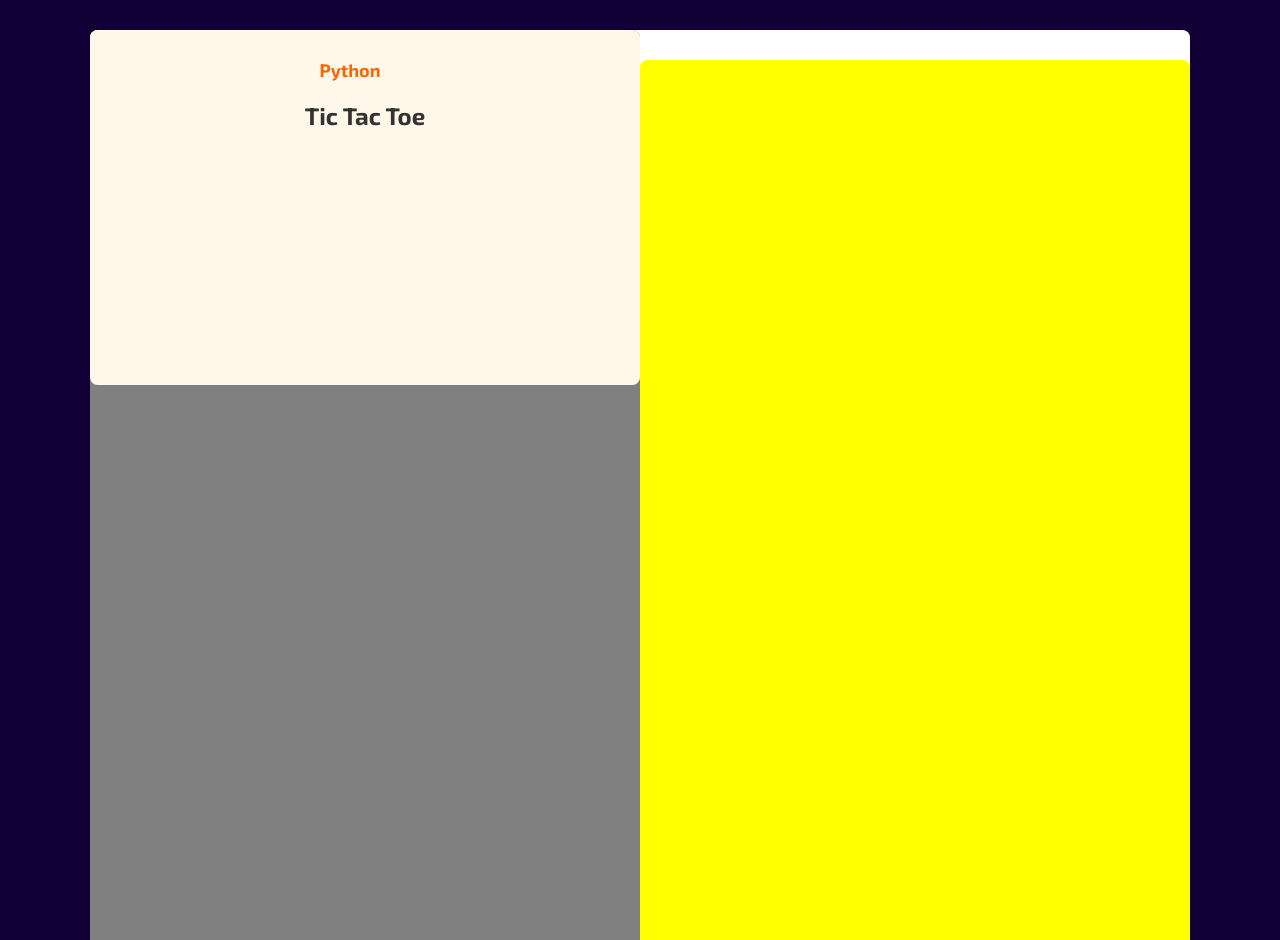
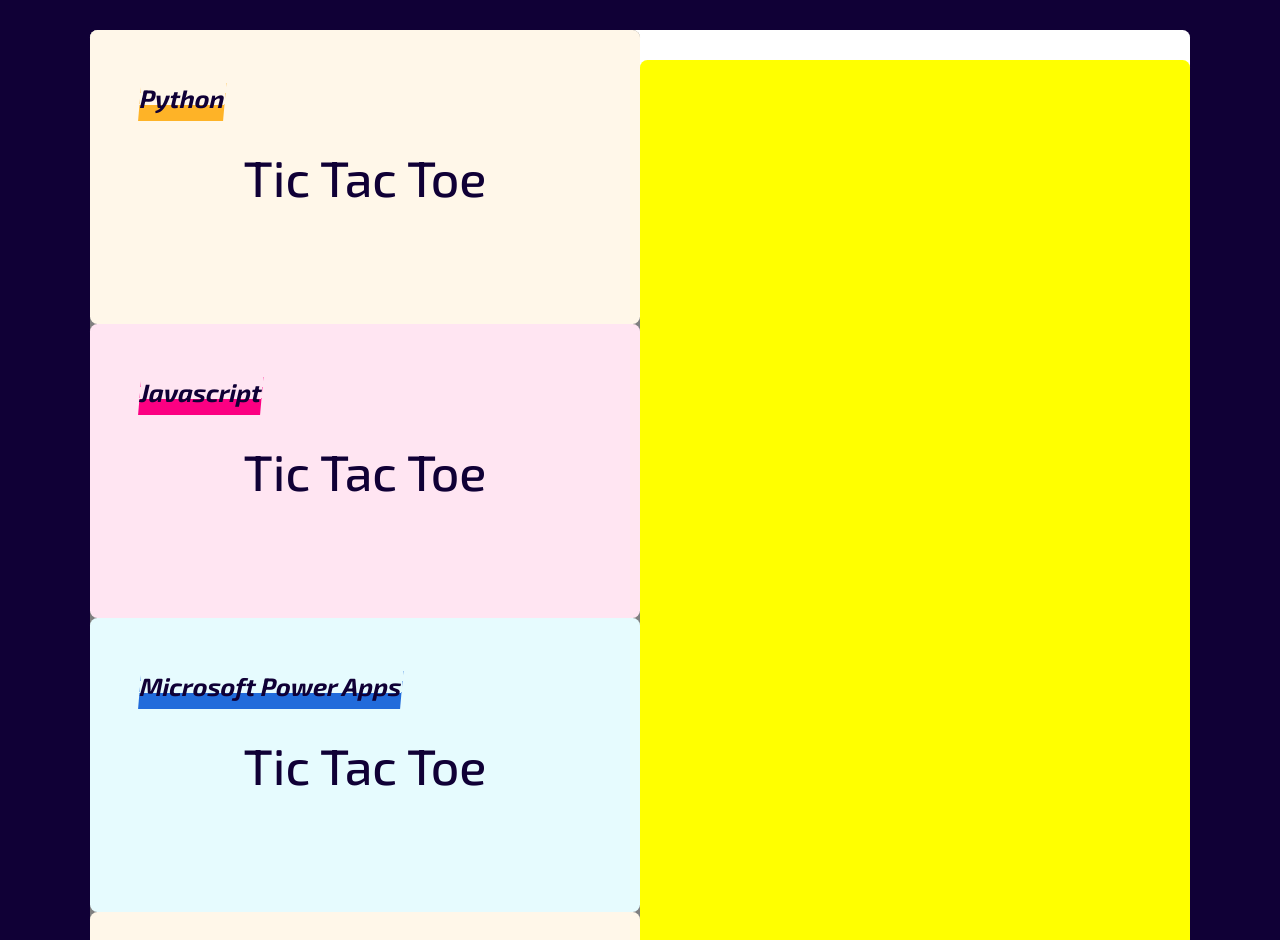
Before and after one commit to BalthazarCoq/BalthazarCoq.github.io, a website: page index.html in a window 1280 px wide. Shown: the part 1860-2800 px from the top of the page. Drawn offline with nearby package versions, Linux system fonts and the light colour scheme.

Commit message:
Cards projects

```diff
--- a/custom.css
+++ b/custom.css
@@ -109,6 +109,7 @@ p {
   box-shadow:
     inset 0 -0.5rem 0 var(--tertiary),
     0 0.3rem 0 var(--tertiary);
+  transform: skew(-5deg);
 }
 
 .btn {
@@ -430,25 +431,67 @@ h2.project-title {
   width: 90%;
   border-radius: 0.75rem;
   padding: 5%;
+  position: relative;
+  display: flex;
 }
 
 #card-left-1 {
   background-color: var(--tertiary-10);
 }
-
-h3.title {
-  font-size: 24px;
-  color: #333;
-  margin: 8px 0 0;
+#card-left-2 {
+  background-color: var(--secondary-10);
+}
+#card-left-3 {
+  background-color: var(--primary-10);
 }
 
 span.category {
-  align-items: left;
-  color: #ff6600;
+  position: absolute;
+  top: 0;
+  left: 0;
+  color: var(--dark);
   font-weight: bold;
-  margin: 0 5rem 5rem 2rem;
+  margin: 5rem 0rem 5rem 5rem;
+  font-size: 2.5rem;
 }
 
+h3.title {
+  position: absolute;
+  top: 50%;
+  left: 50%;
+  transform: translate(-50%, -50%); /* Center the child */
+  font-size: 24px;
+  color: var(--dark);
+  margin: 0 0 0 0;
+  font-size: 5rem;
+  font-weight: 500;
+}
+
+span.category {
+  position: absolute;
+  top: 0;
+  left: 0;
+  color: var(--dark);
+  font-weight: bold;
+  margin: 5rem 5rem 5rem 5rem;
+}
+.category.highlight-box-shadow.primary {
+  box-shadow:
+    inset 0 -1.3rem 0 var(--primary),
+    0 0.3rem 0 var(--primary);
+}
+
+.category.highlight-box-shadow.secondary {
+  box-shadow:
+    inset 0 -1.3rem 0 var(--secondary),
+    0 0.3rem 0 var(--secondary);
+}
+
+.category.highlight-box-shadow.tertiary {
+  box-shadow:
+    inset 0 -1.3rem 0 var(--tertiary),
+    0 0.3rem 0 var(--tertiary);
+}
 .up {
-  text-align: right;
+  margin: 15rem;
 }
--- a/index.html
+++ b/index.html
@@ -186,7 +186,29 @@
       <div class="project-cards">
         <div class="project-column left">
           <div class="project-card left" id="card-left-1">
-            <span class="category">Python</span>
+            <span class="category highlight-box-shadow tertiary">Python</span>
+            <h3 class="title">Tic Tac Toe</h3>
+          </div>
+          <div class="project-card left" id="card-left-2">
+            <span class="category highlight-box-shadow secondary"
+              >Javascript</span
+            >
+            <h3 class="title">Tic Tac Toe</h3>
+          </div>
+          <div class="project-card left" id="card-left-3">
+            <span class="category highlight-box-shadow primary"
+              >Microsoft Power Apps</span
+            >
+            <h3 class="title">Tic Tac Toe</h3>
+          </div>
+          <div class="project-card left" id="card-left-1">
+            <span class="category highlight-box-shadow tertiary">Python</span>
+            <h3 class="title">Tic Tac Toe</h3>
+          </div>
+          <div class="project-card left" id="card-left-2">
+            <span class="category highlight-box-shadow secondary"
+              >Javascript</span
+            >
             <h3 class="title">Tic Tac Toe</h3>
           </div>
         </div>
```
